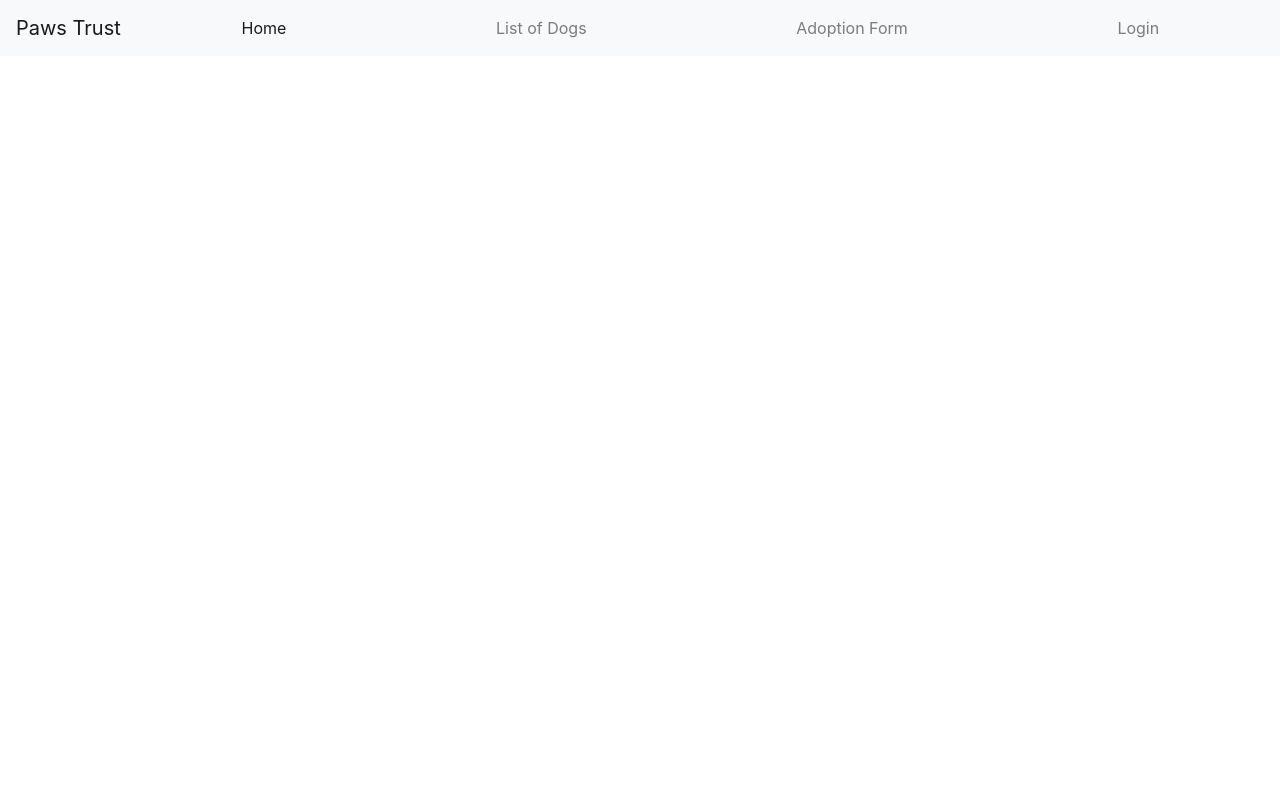
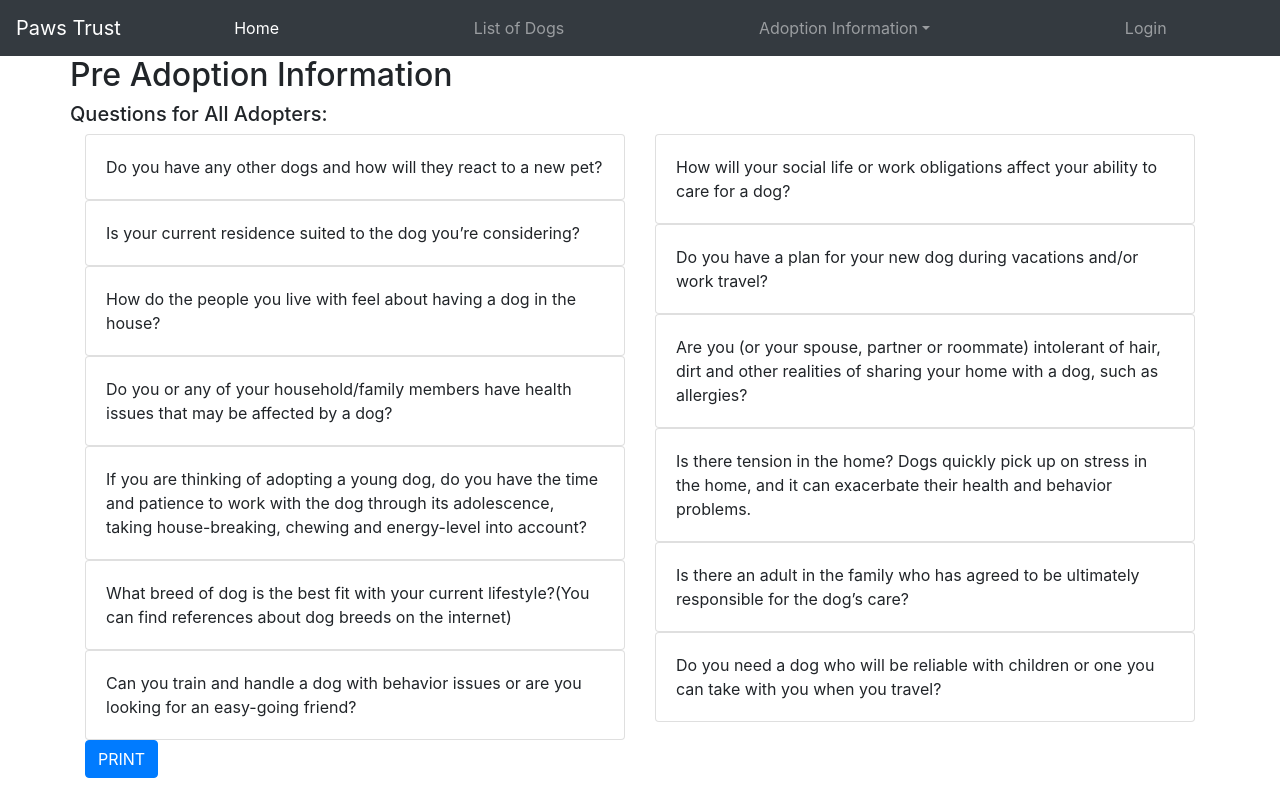
Before and after one commit to vishakahegde/paws-trust-frontend, a React (Create React App) app: page /adoptioninformation/preadoptioninformation in a window 1280 px wide. Built offline with nearby package versions, Linux system fonts and the light colour scheme; no server answers.

Commit message:
Create adoption information page with dropdown

```diff
--- a/src/App.js
+++ b/src/App.js
@@ -1,26 +1,21 @@
 import React, { useEffect } from "react";
 import "./App.css";
-
 import { Switch, Route } from "react-router-dom";
 import Navigation from "./components/Navigation";
 import Loading from "./components/Loading";
 import MessageBox from "./components/MessageBox";
 import SignUp from "./pages/SignUp";
 import Login from "./pages/Login";
-
 import { useDispatch, useSelector } from "react-redux";
 import { selectAppLoading } from "./store/appState/selectors";
 import { getUserWithStoredToken } from "./store/user/actions";
-import { Jumbotron } from "react-bootstrap";
 import AdoptionForm from "./pages/AdoptionForm";
 import ListOfDogs from "./pages/ListOfDogs";
 import ViewDogDetails from "./pages/ViewDogDetails";
-
-const Home = () => (
-  <Jumbotron>
-    <h1>Home</h1>
-  </Jumbotron>
-);
+import Home from "./pages/Home";
+import PreAdoptionInfo from "./pages/Adoption Information/PreAdoptionInfo";
+import DogAdoptionChecklist from "./pages/Adoption Information/DogAdoptionChecklist";
+import GovtRules from "./pages/Adoption Information/GovtRules";
 
 function App() {
   const dispatch = useDispatch();
@@ -39,6 +34,15 @@ function App() {
         <Route exact path="/" component={Home} />
         <Route path="/listofdogs" component={ListOfDogs} />
         <Route path="/adoptionform" component={AdoptionForm} />
+        <Route
+          path="/adoptioninformation/preadoptioninformation"
+          component={PreAdoptionInfo}
+        />
+        <Route
+          path="/adoptioninformation/dogadoptionchecklist"
+          component={DogAdoptionChecklist}
+        />
+        <Route path="/adoptioninformation/rulesbygovt" component={GovtRules} />
         <Route path="/dogs/:id" component={ViewDogDetails} />
         <Route path="/signup" component={SignUp} />
         <Route path="/login" component={Login} />
--- a/src/components/Navigation/index.js
+++ b/src/components/Navigation/index.js
@@ -7,6 +7,7 @@ import { selectToken } from "../../store/user/selectors";
 import NavbarItem from "./NavbarItem";
 import LoggedIn from "./LoggedIn";
 import LoggedOut from "./LoggedOut";
+import { NavDropdown } from "react-bootstrap";
 
 export default function Navigation() {
   const token = useSelector(selectToken);
@@ -14,7 +15,7 @@ export default function Navigation() {
   const loginLogoutControls = token ? <LoggedIn /> : <LoggedOut />;
 
   return (
-    <Navbar bg="light" expand="lg">
+    <Navbar bg="dark" variant="dark">
       <Navbar.Brand as={NavLink} to="/">
         Paws Trust
       </Navbar.Brand>
@@ -23,7 +24,21 @@ export default function Navigation() {
         <Nav style={{ width: "100%" }} fill>
           <NavbarItem path="/" linkText="Home" />
           <NavbarItem path="/listofdogs" linkText="List of Dogs" />
-          <NavbarItem path="/adoptionform" linkText="Adoption Form" />
+          <NavDropdown
+            title="Adoption Information"
+            id="collasible-nav-dropdown"
+          >
+            <NavDropdown.Item href="/adoptioninformation/preadoptioninformation">
+              Pre Adoption Information
+            </NavDropdown.Item>
+            <NavDropdown.Item href="/adoptioninformation/dogadoptionchecklist">
+              Dog Adoption Checklist
+            </NavDropdown.Item>
+            <NavDropdown.Item href="/adoptioninformation/rulesbygovt">
+              Rules by government for Adoption
+            </NavDropdown.Item>
+          </NavDropdown>
+
           {loginLogoutControls}
         </Nav>
       </Navbar.Collapse>
--- /dev/null
+++ b/src/pages/Adoption Information/DogAdoptionChecklist.js
@@ -0,0 +1,38 @@
+import React from "react";
+import { Container, Button, Form } from "react-bootstrap";
+
+export default function DogAdoptionChecklist() {
+  return (
+    <div>
+      <Container>
+        <h3>Dog Adoption Checklist</h3>
+        <p>
+          Congratulations on deciding to adopt a dog! You are embarking on a
+          wonderful and rewarding relationship. Because adopting a new dog comes
+          with a lot of change for both dog and dog parent, we’ve compiled a
+          checklist to help make the transition as smooth as possible.
+        </p>
+
+        <Form>
+          <Form.Group controlId="formBasicCheckbox">
+            <Form.Check type="checkbox" label="Check me out" />
+            <Form.Check type="checkbox" label="Collar and Leash" />
+            <Form.Check
+              type="checkbox"
+              label="Identification Tags and Microchips"
+            />
+            <Form.Check type="checkbox" label="Dog Crate/ Carrier" />
+            <Form.Check type="checkbox" label="Dog Bed" />
+            <Form.Check type="checkbox" label="Food And Water Bowls" />
+            <Form.Check type="checkbox" label="Brush and Nail Clippers" />
+            <Form.Check type="checkbox" label="Shampoo and Conditioner" />
+            <Form.Check type="checkbox" label="Dog Toys" />
+            <Form.Check type="checkbox" label="Dog Food" />
+            <Form.Check type="checkbox" label="Dog Treats" />
+          </Form.Group>
+        </Form>
+        <Button onClick={() => window.print()}>PRINT</Button>
+      </Container>
+    </div>
+  );
+}
--- /dev/null
+++ b/src/pages/Adoption Information/GovtRules.js
@@ -0,0 +1,57 @@
+import React from "react";
+import { Container, Button } from "react-bootstrap";
+
+export default function GovtRules() {
+  return (
+    <div>
+      <Container>
+        <h3>Rules by government for adoption</h3>
+        <p>
+          There are several government regulations one needs to adhere after
+          adoption:
+        </p>
+        <ul>
+          <li>Registering your dog</li>
+          <p>
+            In the Netherlands, all dogs must be registered at the local town
+            hall (gemeente). The declaration with your municipality has to be
+            done within the first 14 days of getting your dog and proof of
+            registration comes in the form of a small metal tag on the dog’s
+            collar.
+          </p>
+          <li>Annual dog tax</li>
+          <p>
+            Depending on where you live in the Netherlands, you may have to pay
+            an annual dog tax (hondenbelasting) to your local tax office
+            (Belastingdienst).
+          </p>
+          <li>Identification microchips</li>
+          <p>
+            As well as registering your dog at the local town hall, you are also
+            required to have an electronic microchip implanted.
+          </p>
+          <li>Pet passports</li>
+          <p>
+            European Union pet owners are now required to have pet passports
+            when traveling with their animals or bringing them into the
+            Netherlands.
+          </p>
+          <li>Pet insurance</li>
+          <p>
+            There are different insurances for pets in the Netherlands. Some
+            cover veterinary treatments while others also pay out when the pet
+            is lost or stolen.
+          </p>
+          <li>Walking your dog</li>
+          <p>
+            You should check with your local town or district hall to find out
+            where your dog is free to walk without a leash and where it can
+            relieve itself. It is important to know that allowing your dog to do
+            this in an undesignated area can bring a heavy fine.
+          </p>
+        </ul>
+        <Button onClick={() => window.print()}>PRINT</Button>
+      </Container>
+    </div>
+  );
+}
--- /dev/null
+++ b/src/pages/Adoption Information/PreAdoptionInfo.js
@@ -0,0 +1,104 @@
+import React from "react";
+import { Container, Row, Card, Button, Col } from "react-bootstrap";
+
+export default function PreAdoptionInfo() {
+  return (
+    <div>
+      <Container>
+        <Row>
+          <h2>Pre Adoption Information</h2>
+        </Row>
+        <Row>
+          <h5>Questions for All Adopters:</h5>
+        </Row>
+        <Row>
+          <Col>
+            <Card>
+              <Card.Body>
+                Do you have any other dogs and how will they react to a new pet?
+              </Card.Body>
+            </Card>
+            <Card>
+              <Card.Body>
+                Is your current residence suited to the dog you’re considering?
+              </Card.Body>
+            </Card>
+            <Card>
+              <Card.Body>
+                How do the people you live with feel about having a dog in the
+                house?
+              </Card.Body>
+            </Card>
+            <Card>
+              <Card.Body>
+                Do you or any of your household/family members have health
+                issues that may be affected by a dog?
+              </Card.Body>
+            </Card>
+            <Card>
+              <Card.Body>
+                If you are thinking of adopting a young dog, do you have the
+                time and patience to work with the dog through its adolescence,
+                taking house-breaking, chewing and energy-level into account?
+              </Card.Body>
+            </Card>
+            <Card>
+              <Card.Body>
+                What breed of dog is the best fit with your current
+                lifestyle?(You can find references about dog breeds on the
+                internet)
+              </Card.Body>
+            </Card>
+            <Card>
+              <Card.Body>
+                Can you train and handle a dog with behavior issues or are you
+                looking for an easy-going friend?
+              </Card.Body>
+            </Card>
+          </Col>
+          <Col>
+            <Card>
+              <Card.Body>
+                How will your social life or work obligations affect your
+                ability to care for a dog?
+              </Card.Body>
+            </Card>
+            <Card>
+              <Card.Body>
+                Do you have a plan for your new dog during vacations and/or work
+                travel?
+              </Card.Body>
+            </Card>
+            <Card>
+              <Card.Body>
+                Are you (or your spouse, partner or roommate) intolerant of
+                hair, dirt and other realities of sharing your home with a dog,
+                such as allergies?
+              </Card.Body>
+            </Card>
+            <Card>
+              <Card.Body>
+                Is there tension in the home? Dogs quickly pick up on stress in
+                the home, and it can exacerbate their health and behavior
+                problems.
+              </Card.Body>
+            </Card>
+            <Card>
+              <Card.Body>
+                Is there an adult in the family who has agreed to be ultimately
+                responsible for the dog’s care?
+              </Card.Body>
+            </Card>
+            <Card>
+              <Card.Body>
+                Do you need a dog who will be reliable with children or one you
+                can take with you when you travel?
+              </Card.Body>
+            </Card>
+          </Col>
+        </Row>
+        <Button onClick={() => window.print()}>PRINT</Button>
+      </Container>
+    </div>
+  );
+}
```
